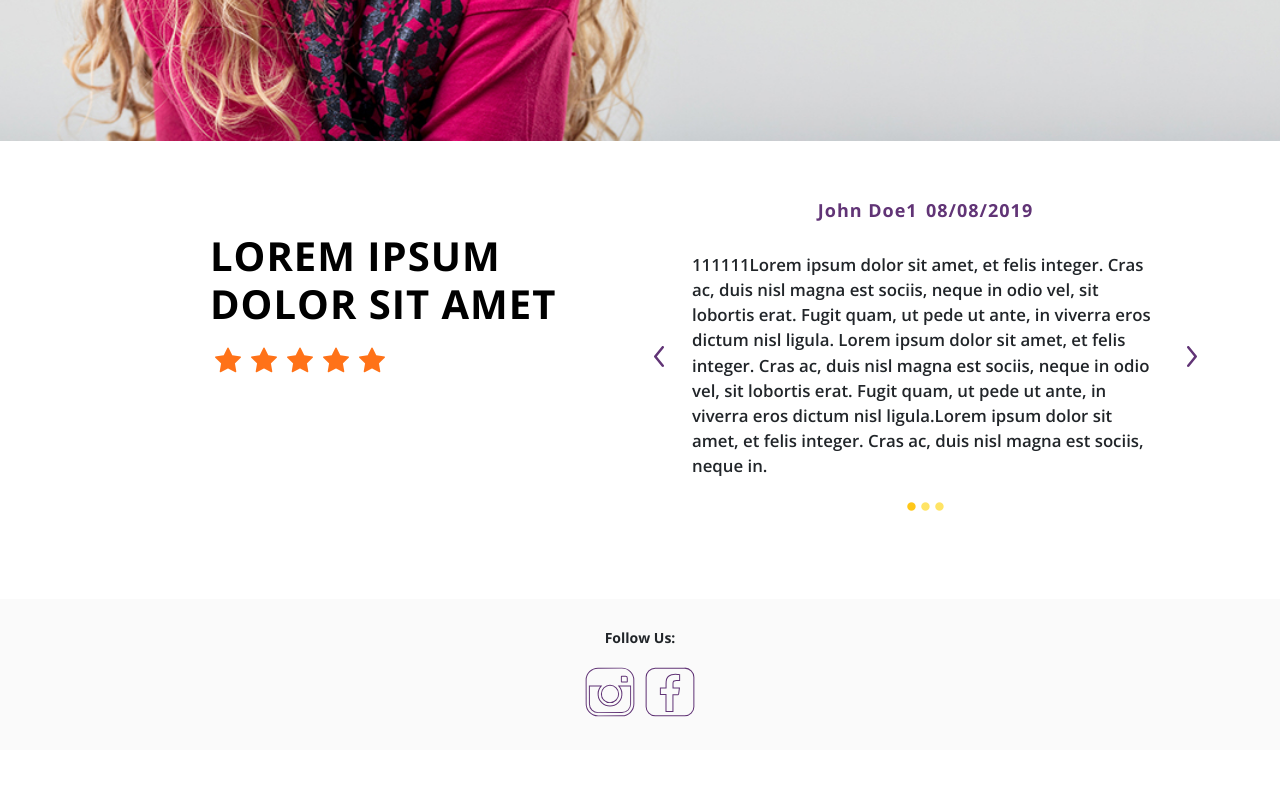
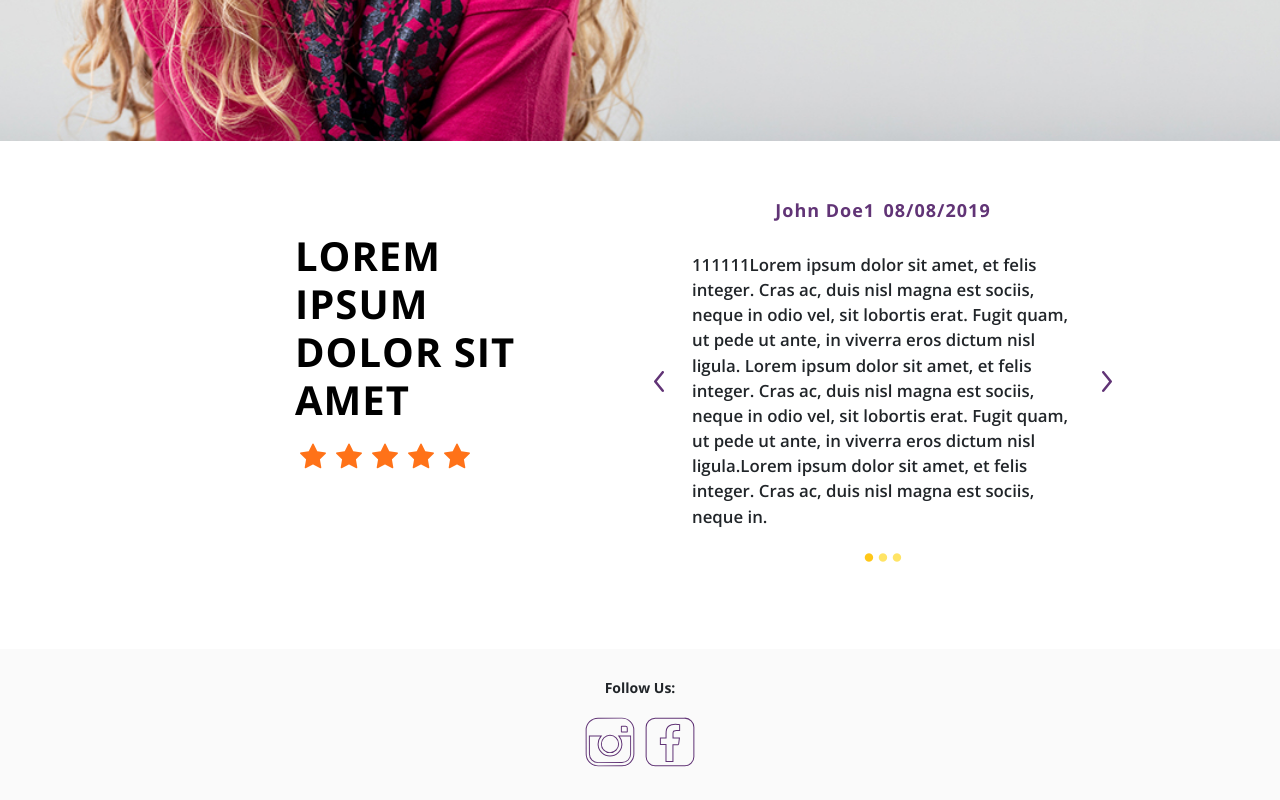
Before and after one commit to amazingshellyyy/roostergrin-demo, a React (Create React App) app in the folder roostergrin/: page / in a window 1280 px wide. Shown: the part 3046-3846 px from the top of the page. Before the commit the page ends 3796 px from the top, so only its background shows below. Built offline with nearby package versions, Linux system fonts and the light colour scheme.

Commit message:
fix white space

```diff
--- a/roostergrin/src/assets/scss/sections/section5.scss
+++ b/roostergrin/src/assets/scss/sections/section5.scss
@@ -8,12 +8,12 @@
       padding: 6rem 1rem 1rem 3rem;
     }
     @media screen and (max-width: map-get($breakpoints, large)) {
-      margin: 2rem auto;
+      margin: 0;
       padding: 1rem auto;
       text-align: center;
     }
     @media screen and (max-width: map-get($breakpoints, medium)) {
-      margin: auto 1.5rem ;
+      margin:0 ;
       padding: 2rem 0;
       text-align: center;
     }
--- a/roostergrin/src/components/Section5.js
+++ b/roostergrin/src/components/Section5.js
@@ -4,7 +4,7 @@
 
 const Section5 = () => {
   return (
-    <div className="section">
+    <div className="container section">
       <div className="row section5-container">
         <div className="col-sm-12 col-md-12 col-lg-6">
           <div className="sec5-info">
```
